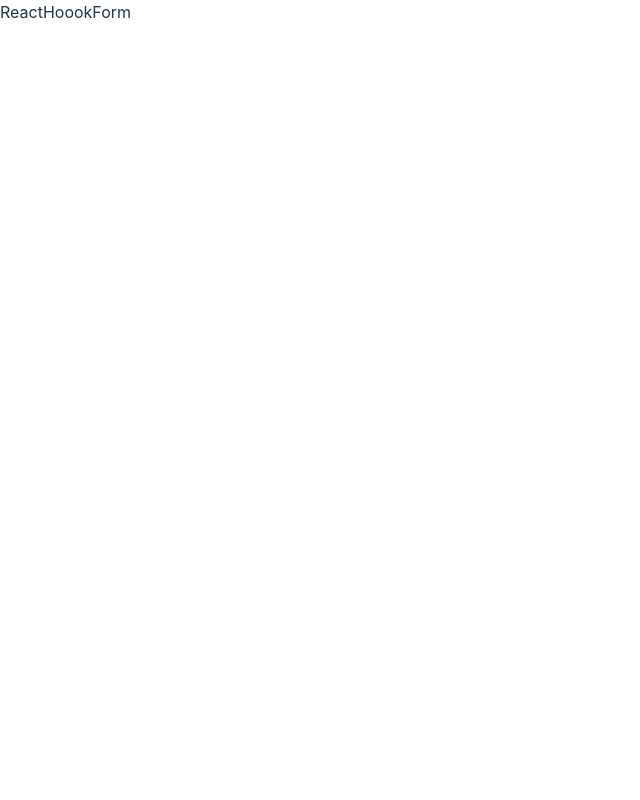
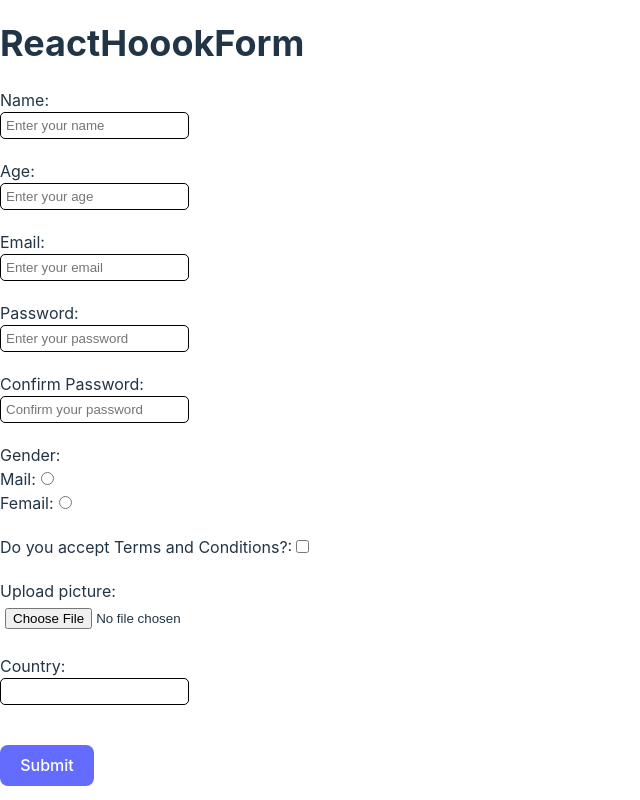
Before and after one commit to kuzmich84/react-rsschool, a React (Vite) app: page /react-hook-form in a window 1280 px wide. Shown: the whole page, without its empty margins (0-640 px from the left). Built offline with nearby package versions, Linux system fonts and the light colour scheme.

Commit message:
implement react hook form

```diff
--- a/package.json
+++ b/package.json
@@ -19,9 +19,11 @@
     ]
   },
   "dependencies": {
+    "@hookform/resolvers": "^3.9.0",
     "@reduxjs/toolkit": "^2.2.6",
     "react": "^18.3.1",
     "react-dom": "^18.3.1",
+    "react-hook-form": "^7.52.2",
     "react-redux": "^9.1.2",
     "react-router-dom": "^6.24.1",
     "yup": "^1.4.0"
--- a/src/App.css
+++ b/src/App.css
@@ -36,10 +36,14 @@ label {
 }
 .data {
   display: flex;
+  gap: 20px;
 }
 
 .content-card {
-  width: 300px;
+  width: 400px;
+  border: 1px solid #000;
+  border-radius: 5px;
+  padding: 10px;
 }
 
 .content-card img {
--- /dev/null
+++ b/src/components/ReactHoookForm/ReactHookFormCard.tsx
@@ -0,0 +1,22 @@
+import { useSelector } from 'react-redux';
+import { selectReactHookFormUser } from '../../redux/slices/userReactHookFormSlice';
+
+export default function ReactHookFormCard() {
+  const user = useSelector(selectReactHookFormUser);
+  const { name, age, email, gender, country, picture } = user;
+  return (
+    <div>
+      <h2>ReactHookFormData</h2>
+      <div className="content-card">
+        <p>Name: {name}</p>
+        <p>Age: {age}</p>
+        <p>Email: {email}</p>
+        <p>Gender: {gender}</p>
+        <p>Country: {country}</p>
+        <div>
+          <img src={picture} alt="picture" />
+        </div>
+      </div>
+    </div>
+  );
+}
--- a/src/components/ReactHoookForm/ReactHoookForm.tsx
+++ b/src/components/ReactHoookForm/ReactHoookForm.tsx
@@ -1,3 +1,101 @@
+import { useForm, SubmitHandler } from 'react-hook-form';
+import { userSchema } from '../Uncontrolled/Uncontrolled';
+import { useYupValidationResolver } from '../../hooks/useYupValidationResolver';
+import { User } from '../../redux/slices/userSlice';
+import { convertToBase64 } from '../../utils/convertToBase64';
+import { useDispatch } from 'react-redux';
+import { addUser } from '../../redux/slices/userReactHookFormSlice';
+import { useNavigate } from 'react-router-dom';
+
 export default function ReactHoookForm() {
-  return <div>ReactHoookForm</div>;
+  const resolver = useYupValidationResolver(userSchema);
+  const dispatch = useDispatch();
+  const {
+    register,
+    handleSubmit,
+    formState: { errors },
+  } = useForm<User>({ resolver });
+
+  const navigate = useNavigate();
+
+  const onSubmit = async (data: User) => {
+    dispatch(addUser({ ...data, picture: await convertToBase64(data.picture[0]) }));
+    navigate('/');
+  };
+
+  return (
+    <div className="container">
+      <h1>ReactHoookForm</h1>
+      <form onSubmit={handleSubmit(onSubmit)} noValidate>
+        <label htmlFor="name">Name: </label>
+        <input {...register('name')} placeholder="Enter your name" />
+        <div className="error-content">
+          <div className="error">{errors.name?.message}</div>
+        </div>
+        <label htmlFor="age">Age: </label>
+        <input {...register('age')} placeholder="Enter your age" />
+        <div className="error-content">
+          <div className="error">{errors.age?.message}</div>
+        </div>
+        <label htmlFor="email">Email: </label>
+        <input {...register('email')} placeholder="Enter your email" />
+        <div className="error-content">
+          <div className="error">{errors.email?.message}</div>
+        </div>
+        <label htmlFor="password">Password: </label>
+        <input
+          type="password"
+          {...register('password')}
+          id="password"
+          placeholder="Enter your password"
+        />
+        <div className="error-content">
+          <div className="error">{errors.password?.message}</div>
+        </div>
+        <label htmlFor="confirm-password">Confirm Password: </label>
+        <input
+          type="password"
+          {...register('confirmPassword')}
+          id="confirm-password"
+          placeholder="Confirm your password"
+        />
+        <div className="error-content">
+          <div className="error">{errors.confirmPassword?.message}</div>
+        </div>
+        <div>Gender: </div>
+        <label>
+          Mail:
+          <input type="radio" {...register('gender')} value="male" />
+        </label>
+        <label>
+          Femail:
+          <input type="radio" {...register('gender')} value="female" />
+        </label>
+        <div className="error-content">
+          <div className="error">{errors.gender?.message}</div>
+        </div>
+        <label htmlFor="t&c">
+          Do you accept Terms and Conditions?:
+          <input type="checkbox" value="T&C" id="t&c" {...register('tc')} />
+        </label>
+        <div className="error-content">
+          <div className="error">{errors.tc?.message}</div>
+        </div>
+
+        <label htmlFor="picture">Upload picture:</label>
+        <input id="picture" {...register('picture')} type="file" />
+        <div className="error-content">
+          {errors.picture && <div className="error">{errors.picture?.message}</div>}
+        </div>
+        <label htmlFor="cou">Country:</label>
+        <input {...register('country')} />
+        <div className="error-content">
+          {errors.country && <div className="error">{errors.country?.message}</div>}
+        </div>
+        <button className="btn-submit" type="submit">
+          Submit
+        </button>
+      </form>
+    </div>
+  );
 }
--- a/src/components/Uncontrolled/Uncontrolled.tsx
+++ b/src/components/Uncontrolled/Uncontrolled.tsx
@@ -3,7 +3,7 @@ import { convertToBase64 } from '../../utils/convertToBase64';
 import { useDispatch } from 'react-redux';
 import { addUser } from '../../redux/slices/userSlice';
 import { useNavigate } from 'react-router-dom';
-import { object, string, number, ref, mixed } from 'yup';
+import { object, string, number, ref } from 'yup';
 
 export interface UserValidate {
   name?: string;
@@ -17,13 +17,7 @@ export interface UserValidate {
   picture?: string;
 }
 
-// const validFileExtensions = { image: ['png', 'jpeg'] };
-
-// function isValidFileType(fileName, fileType) {
-//   return fileName && validFileExtensions[fileType].indexOf(fileName.split('.').pop()) > -1;
-// }
-
-const userSchema = object({
+export const userSchema = object({
   name: string().required('Name is Required'),
   age: number().required('Age is Required').positive('Age must be a positive number'),
   email: string().email('Invalid email format').required('Email is Required'),
@@ -39,7 +33,6 @@ const userSchema = object({
     .required('Confirm password is required'),
   gender: string().required('Gender is reqiured'),
   tc: string().required('Terms and Conditions is required'),
-  picture: mixed().required('Required'),
   country: string().required('Country is required'),
 });
 
@@ -65,13 +58,13 @@ export default function Uncontrolled() {
     const formData = new FormData(formRef.current!);
 
     const userData = Object.fromEntries(formData);
+
     try {
-      await userSchema.validate({ ...userData, picture }, { abortEarly: false });
+      await userSchema.validate(userData, { abortEarly: false });
       dispatch(addUser({ ...userData, picture }));
       navigate('/');
     } catch (err) {
       const newError = {};
-
       err.inner.forEach((item: { message: string; path: string | number }) => {
         newError[item.path] = item.message;
       });
@@ -133,11 +126,11 @@ export default function Uncontrolled() {
         <div className="error-content">{errors.tc && <div className="error">{errors.tc}</div>}</div>
 
         <label htmlFor="picture">Upload picture:</label>
-        <input type="file" id="picture" onChange={uploadImage} />
+        <input type="file" id="picture" onChange={uploadImage} name="picture" />
         <div className="error-content">
           {errors.picture && <div className="error">{errors.picture}</div>}
         </div>
-        <label htmlFor="">Country:</label>
+        <label htmlFor="country">Country:</label>
         <input type="text" name="country" />
         <div className="error-content">
           {errors.country && <div className="error">{errors.country}</div>}
--- /dev/null
+++ b/src/hooks/useYupValidationResolver.ts
@@ -0,0 +1,32 @@
+import { useCallback } from 'react';
+
+export const useYupValidationResolver = (validationSchema) =>
+  useCallback(
+    async (data) => {
+      try {
+        const values = await validationSchema.validate(data, {
+          abortEarly: false,
+        });
+
+        return {
+          values,
+          errors: {},
+        };
+      } catch (errors) {
+        return {
+          values: {},
+          errors: errors.inner.reduce(
+            (allErrors, currentError) => ({
+              ...allErrors,
+              [currentError.path]: {
+                type: currentError.type ?? 'validation',
+                message: currentError.message,
+              },
+            }),
+            {},
+          ),
+        };
+      }
+    },
+    [validationSchema],
+  );
--- a/src/pages/HomePage.tsx
+++ b/src/pages/HomePage.tsx
@@ -2,6 +2,7 @@ import { Link } from 'react-router-dom';
 import UncontrolledCard from '../components/Uncontrolled/UncontrolledCard';
 import { useSelector } from 'react-redux';
 import { selectUser } from '../redux/slices/userSlice';
+import ReactHookFormCard from '../components/ReactHoookForm/ReactHookFormCard';
 
 export default function HomePage() {
   const userUnControlled = useSelector(selectUser);
@@ -20,7 +21,7 @@ export default function HomePage() {
 
       <div className="data">
         {userUnControlled ? <UncontrolledCard /> : null}
-        <div className="reactHookForm"></div>
+        <ReactHookFormCard />
       </div>
     </div>
   );
--- /dev/null
+++ b/src/redux/slices/userReactHookFormSlice.ts
@@ -0,0 +1,27 @@
+import { createSlice } from '@reduxjs/toolkit';
+import { User } from './userSlice';
+
+export interface UserReactHookForm {
+  userReactHookForm: {
+    userReactHookForm: User;
+  };
+}
+
+export const initialState = {
+  userReactHookForm: {},
+};
+
+export const userReactHookFormSlice = createSlice({
+  name: 'userReactHookForm',
+  initialState,
+  reducers: {
+    addUser: (state, action) => {
+      state.userReactHookForm = action.payload;
+    },
+  },
+});
+
+export const { addUser } = userReactHookFormSlice.actions;
+export const selectReactHookFormUser = (state: UserReactHookForm) =>
+  state.userReactHookForm.userReactHookForm;
+export default userReactHookFormSlice.reducer;
--- a/src/redux/store.ts
+++ b/src/redux/store.ts
@@ -1,8 +1,10 @@
 import { combineReducers, configureStore } from '@reduxjs/toolkit';
 import userReducer from './slices/userSlice';
+import userReactHookFormReducer from './slices/userReactHookFormSlice';
 
 const rootReducer = combineReducers({
   user: userReducer,
+  userReactHookForm: userReactHookFormReducer,
 });
 
 export const store = configureStore({
```
Also changed, not shown: 1 other file (tests, documents, lock files or other folders).
